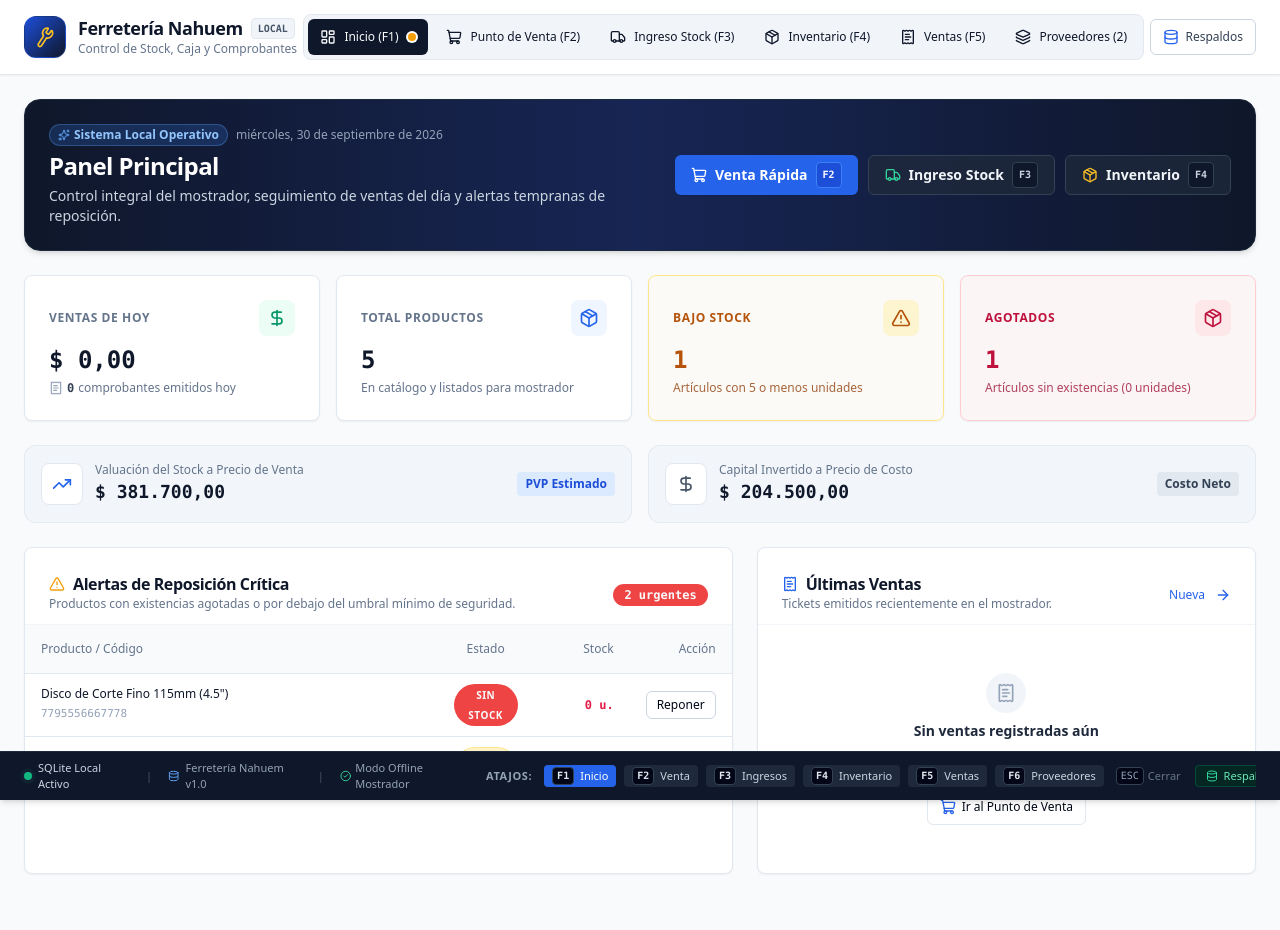
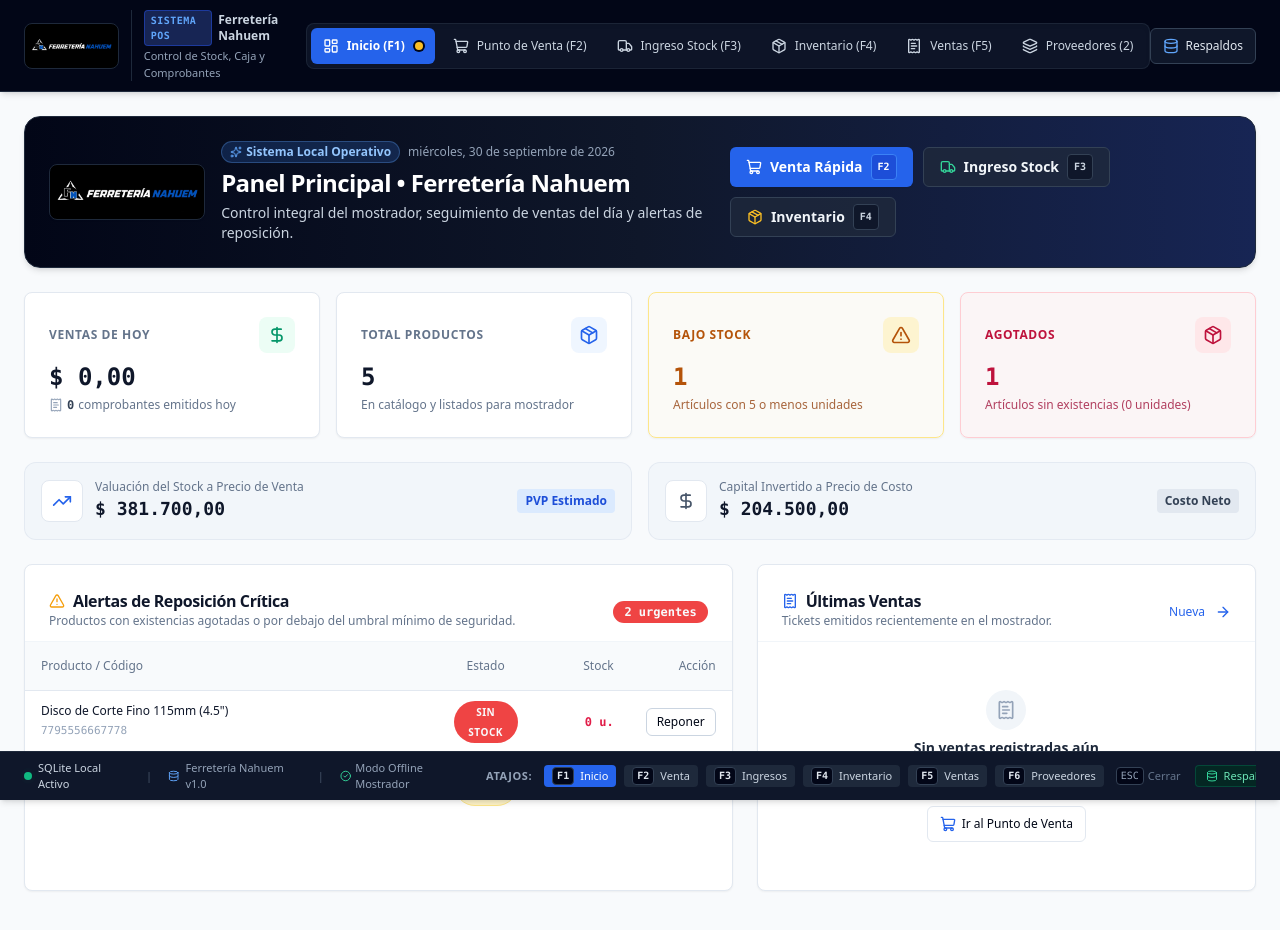
Before and after one commit to santilo23/Ferreteria_Nahuem, a React (Vite) app: page / in a window 1280 px wide. Shown: the top 930 px of the page. Built offline with nearby package versions, Linux system fonts and the light colour scheme.

Commit message:
feat(branding): integrate Ferreteria Nahuem logo and electric blue brand identity

```diff
--- a/index.html
+++ b/index.html
@@ -2,7 +2,7 @@
 <html lang="es">
   <head>
     <meta charset="UTF-8" />
-    <link rel="icon" type="image/svg+xml" href="/favicon.svg" />
+    <link rel="icon" type="image/jpeg" href="/logo.jpg" />
     <meta name="viewport" content="width=device-width, initial-scale=1.0" />
     <title>Ferretería Nahuem · Control de Stock y POS</title>
   </head>
--- a/src/App.tsx
+++ b/src/App.tsx
@@ -9,7 +9,7 @@ import { SalesHistoryView } from '@/presentation/views/sales-history'
 import { BackupDialog } from '@/presentation/components/backup-dialog'
 import { ShortcutBar, TabType } from '@/presentation/components/shortcut-bar'
 import { useGlobalShortcuts } from '@/presentation/hooks/use-global-shortcuts'
-import { Package, ShoppingCart, Layers, Truck, LayoutDashboard, Wrench, ReceiptText, Database } from 'lucide-react'
+import { Package, ShoppingCart, Layers, Truck, LayoutDashboard, ReceiptText, Database } from 'lucide-react'
 import { Product, Supplier, StockMovement, Receipt, ReceiptItem } from '@/core/domain/entities'
 import {
   CreateProductDTO,
@@ -511,43 +511,53 @@ export function App() {
   return (
     <div className="min-h-screen bg-slate-50 text-slate-900 flex flex-col font-sans">
       {/* Top Header */}
-      <header className="bg-white border-b border-slate-200 px-6 py-3.5 flex items-center justify-between shadow-sm sticky top-0 z-30 print:hidden">
+      <header className="bg-slate-950 border-b border-slate-800 px-6 py-2.5 flex items-center justify-between shadow-md sticky top-0 z-30 print:hidden text-white">
         <div className="flex items-center gap-3">
-          <div className="bg-gradient-to-br from-blue-700 to-slate-900 text-white p-2.5 rounded-xl font-bold flex items-center justify-center shadow-sm border border-blue-600/30">
-            <Wrench className="h-5 w-5 text-amber-400 -rotate-12" />
+          <div className="flex items-center bg-black rounded-lg p-1 border border-slate-800 shadow-inner">
+            <img
+              src="/logo.jpg"
+              alt="Ferretería Nahuem"
+              className="h-9 w-auto object-contain rounded"
+            />
           </div>
-          <div>
-            <div className="flex items-center gap-2">
-              <h1 className="text-lg font-bold tracking-tight text-slate-900 leading-none">
-                Ferretería Nahuem
-              </h1>
-              <span className="text-[10px] uppercase font-mono font-semibold bg-slate-100 text-slate-600 px-1.5 py-0.5 rounded border border-slate-200">
-                Local
+          <div className="hidden lg:block border-l border-slate-800 pl-3">
+            <div className="flex items-center gap-1.5">
+              <span className="text-[10px] uppercase font-mono font-bold tracking-wider bg-blue-950 text-blue-400 px-1.5 py-0.5 rounded border border-blue-800/80">
+                Sistema POS
               </span>
+              <span className="text-xs text-slate-300 font-semibold">Ferretería Nahuem</span>
             </div>
-            <p className="text-xs text-slate-500 mt-0.5">Control de Stock, Caja y Comprobantes</p>
+            <p className="text-[11px] text-slate-400 mt-0.5">Control de Stock, Caja y Comprobantes</p>
           </div>
         </div>
 
         {/* Global Navigation Tabs */}
-        <nav className="flex items-center gap-1.5 bg-slate-100 p-1 rounded-lg border border-slate-200">
+        <nav className="flex items-center gap-1.5 bg-slate-900/90 p-1 rounded-lg border border-slate-800/80 shadow-inner">
           <Button
             variant={activeTab === 'dashboard' ? 'default' : 'ghost'}
             size="sm"
             onClick={() => setActiveTab('dashboard')}
-            className="gap-2 text-xs"
+            className={`gap-2 text-xs transition-colors ${
+              activeTab === 'dashboard'
+                ? 'bg-blue-600 hover:bg-blue-500 text-white font-semibold shadow-xs'
+                : 'text-slate-300 hover:text-white hover:bg-slate-800'
+            }`}
           >
             <LayoutDashboard className="h-3.5 w-3.5" />
             Inicio (F1)
             {(lowStockCount > 0 || outOfStockCount > 0) && (
-              <span className="flex h-2 w-2 rounded-full bg-amber-500 ring-2 ring-white ml-0.5" />
+              <span className="flex h-2 w-2 rounded-full bg-amber-400 ring-2 ring-slate-950 ml-0.5" />
             )}
           </Button>
           <Button
             variant={activeTab === 'pos' ? 'default' : 'ghost'}
             size="sm"
             onClick={() => setActiveTab('pos')}
-            className="gap-2 text-xs"
+            className={`gap-2 text-xs transition-colors ${
+              activeTab === 'pos'
+                ? 'bg-blue-600 hover:bg-blue-500 text-white font-semibold shadow-xs'
+                : 'text-slate-300 hover:text-white hover:bg-slate-800'
+            }`}
           >
             <ShoppingCart className="h-3.5 w-3.5" />
             Punto de Venta (F2)
@@ -559,7 +569,11 @@ export function App() {
               setSelectedProductForEntry(null)
               setActiveTab('entries')
             }}
-            className="gap-2 text-xs"
+            className={`gap-2 text-xs transition-colors ${
+              activeTab === 'entries'
+                ? 'bg-blue-600 hover:bg-blue-500 text-white font-semibold shadow-xs'
+                : 'text-slate-300 hover:text-white hover:bg-slate-800'
+            }`}
           >
             <Truck className="h-3.5 w-3.5" />
             Ingreso Stock (F3)
@@ -568,7 +582,11 @@ export function App() {
             variant={activeTab === 'stock' ? 'default' : 'ghost'}
             size="sm"
             onClick={() => setActiveTab('stock')}
-            className="gap-2 text-xs"
+            className={`gap-2 text-xs transition-colors ${
+              activeTab === 'stock'
+                ? 'bg-blue-600 hover:bg-blue-500 text-white font-semibold shadow-xs'
+                : 'text-slate-300 hover:text-white hover:bg-slate-800'
+            }`}
           >
             <Package className="h-3.5 w-3.5" />
             Inventario (F4)
@@ -577,7 +595,11 @@ export function App() {
             variant={activeTab === 'sales' ? 'default' : 'ghost'}
             size="sm"
             onClick={() => setActiveTab('sales')}
-            className="gap-2 text-xs"
+            className={`gap-2 text-xs transition-colors ${
+              activeTab === 'sales'
+                ? 'bg-blue-600 hover:bg-blue-500 text-white font-semibold shadow-xs'
+                : 'text-slate-300 hover:text-white hover:bg-slate-800'
+            }`}
           >
             <ReceiptText className="h-3.5 w-3.5" />
             Ventas (F5)
@@ -586,7 +608,11 @@ export function App() {
             variant={activeTab === 'suppliers' ? 'default' : 'ghost'}
             size="sm"
             onClick={() => setActiveTab('suppliers')}
-            className="gap-2 text-xs"
+            className={`gap-2 text-xs transition-colors ${
+              activeTab === 'suppliers'
+                ? 'bg-blue-600 hover:bg-blue-500 text-white font-semibold shadow-xs'
+                : 'text-slate-300 hover:text-white hover:bg-slate-800'
+            }`}
           >
             <Layers className="h-3.5 w-3.5" />
             Proveedores ({suppliers.length})
@@ -599,9 +625,9 @@ export function App() {
             variant="outline"
             size="sm"
             onClick={() => setIsBackupOpen(true)}
-            className="gap-1.5 text-xs border-slate-300 text-slate-700 hover:bg-blue-50 hover:text-blue-700 hover:border-blue-300 shadow-2xs"
+            className="gap-1.5 text-xs bg-slate-900 border-slate-700 text-slate-200 hover:bg-slate-800 hover:text-white hover:border-slate-600 shadow-xs"
           >
-            <Database className="h-3.5 w-3.5 text-blue-600" />
+            <Database className="h-3.5 w-3.5 text-blue-400" />
             <span className="hidden sm:inline">Respaldos</span>
           </Button>
         </div>
--- a/src/index.css
+++ b/src/index.css
@@ -13,8 +13,8 @@
     --popover: 0 0% 100%;
     --popover-foreground: 222.2 84% 4.9%;
 
-    --primary: 222.2 47.4% 11.2%;
-    --primary-foreground: 210 40% 98%;
+    --primary: 217 91% 55%;
+    --primary-foreground: 0 0% 100%;
 
     --secondary: 210 40% 96.1%;
     --secondary-foreground: 222.2 47.4% 11.2%;
@@ -30,7 +30,7 @@
 
     --border: 214.3 31.8% 91.4%;
     --input: 214.3 31.8% 91.4%;
-    --ring: 222.2 84% 4.9%;
+    --ring: 217 91% 55%;
 
     --radius: 0.5rem;
   }
@@ -45,8 +45,8 @@
     --popover: 222.2 84% 4.9%;
     --popover-foreground: 210 40% 98%;
 
-    --primary: 210 40% 98%;
-    --primary-foreground: 222.2 47.4% 11.2%;
+    --primary: 217 91% 60%;
+    --primary-foreground: 0 0% 100%;
 
     --secondary: 217.2 32.6% 17.5%;
     --secondary-foreground: 210 40% 98%;
@@ -62,7 +62,7 @@
 
     --border: 217.2 32.6% 17.5%;
     --input: 217.2 32.6% 17.5%;
-    --ring: 212.8 26.8% 83.9%;
+    --ring: 217 91% 60%;
   }
 }
 
--- a/src/presentation/views/dashboard/dashboard-view.tsx
+++ b/src/presentation/views/dashboard/dashboard-view.tsx
@@ -102,7 +102,13 @@ export function DashboardView({
   return (
     <div className="space-y-6">
       {/* Welcome Banner & Quick Action Buttons */}
-      <div className="bg-gradient-to-r from-slate-900 via-blue-950 to-slate-900 text-white rounded-2xl p-6 shadow-md border border-slate-800 flex flex-col md:flex-row items-start md:items-center justify-between gap-6">
+      <div className="bg-gradient-to-r from-slate-950 via-slate-900 to-blue-950 text-white rounded-2xl p-6 shadow-md border border-slate-800 flex flex-col md:flex-row items-start md:items-center justify-between gap-6">
+        <div className="flex items-center gap-4">
+          <img
+            src="/logo.jpg"
+            alt="Ferretería Nahuem"
+            className="h-14 w-auto object-contain rounded-lg border border-slate-800 shadow-sm bg-black p-0.5"
+          />
           <div className="space-y-1">
             <div className="flex items-center gap-2">
               <span className="inline-flex items-center px-2 py-0.5 rounded-full text-xs font-semibold bg-blue-500/20 text-blue-300 border border-blue-400/30">
@@ -117,10 +123,11 @@ export function DashboardView({
                 })}
               </span>
             </div>
-          <h2 className="text-2xl font-bold tracking-tight text-white">Panel Principal</h2>
+            <h2 className="text-2xl font-bold tracking-tight text-white">Panel Principal &bull; Ferretería Nahuem</h2>
             <p className="text-sm text-slate-300 max-w-xl">
-            Control integral del mostrador, seguimiento de ventas del día y alertas tempranas de reposición.
+              Control integral del mostrador, seguimiento de ventas del día y alertas de reposición.
             </p>
+          </div>
         </div>
 
         {/* Fast Action Tiles */}
--- a/src/presentation/views/pos/receipt-dialog.tsx
+++ b/src/presentation/views/pos/receipt-dialog.tsx
@@ -65,6 +65,11 @@ export function ReceiptDialog({ saleResult, products, open, onClose }: ReceiptDi
         {/* Printable Ticket Card (80mm / 58mm style) */}
         <div id="printable-receipt" className="bg-slate-50 border border-slate-200 rounded-lg p-5 my-2 print:border-none print:bg-white print:p-0">
           <div className="text-center pb-3 border-b border-dashed border-slate-300">
+            <img
+              src="/logo.jpg"
+              alt="Ferretería Nahuem"
+              className="h-10 mx-auto mb-2 object-contain rounded"
+            />
             <h4 className="font-bold text-base tracking-wider uppercase text-slate-900">Ferretería Nahuem</h4>
             <p className="text-xs text-slate-500 font-mono">Control de Stock y Venta Local</p>
             <p className="text-xs text-slate-400 font-mono">Tel: (011) 4455-6677</p>
```
Also changed, not shown: src/presentation/lib/print-service.ts (+41 -5 lines), public/logo.jpg (added). Lines whose indentation alone changed are shown as unchanged.
